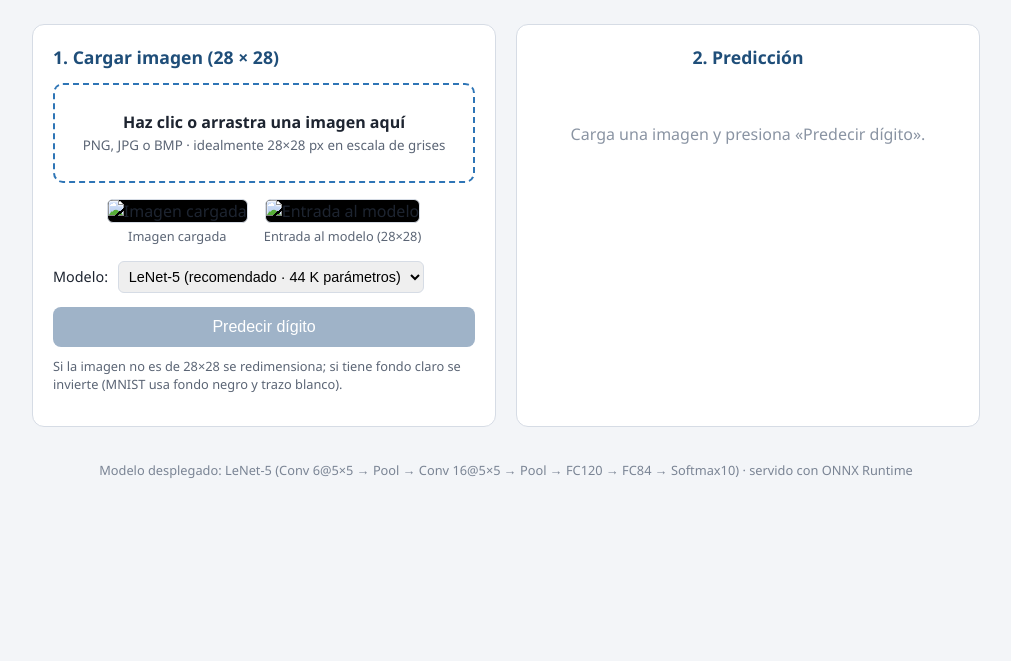
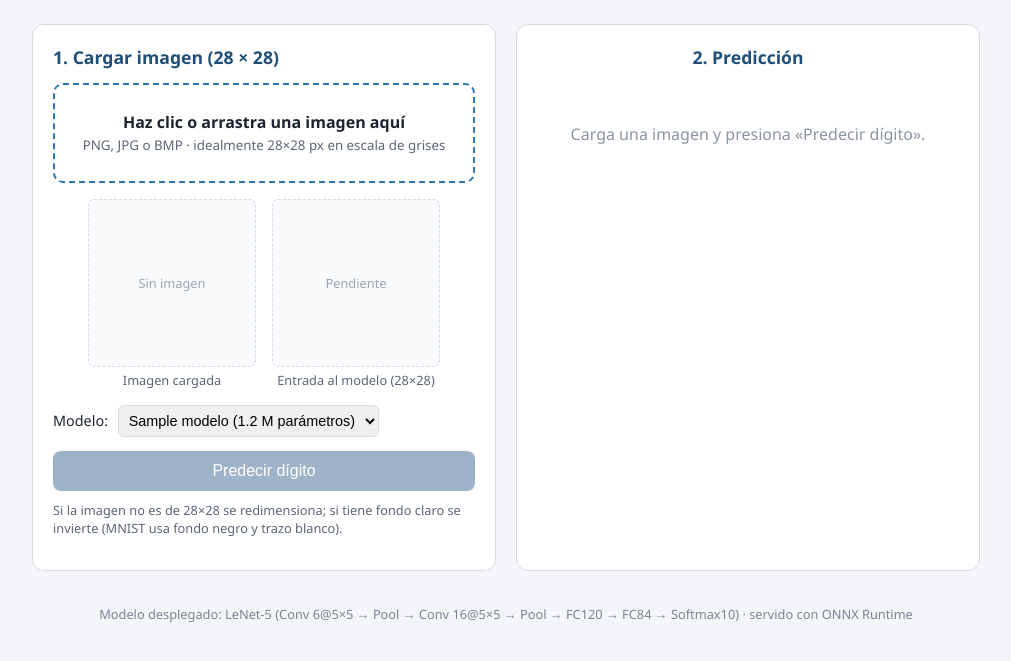
Before and after one commit to Estefy123G/mnist-lenet5, a Flask app: template templates/index.html in a window 1280 px wide. Shown: the part 105-766 px from the top of the page, without its empty margins (134-1145 px from the left). Run offline with Flask 3, Linux system fonts and the light colour scheme; the template is opened without the code that fills it: most values are stand-ins (such as "Sample title", 1, 10 or a date in 2020).

Commit message:
Refactor image display with new marco structure

```diff
--- a/templates/index.html
+++ b/templates/index.html
@@ -21,7 +21,12 @@
   button:disabled { background:#9fb3c8; cursor:not-allowed; }
   .imgs { display:flex; gap:16px; justify-content:center; margin-top: 16px; flex-wrap: wrap; }
   .imgs figure { margin:0; text-align:center; }
-  .imgs img { width: 168px; height:168px; object-fit: contain; image-rendering: pixelated; border:1px solid var(--borde); border-radius:6px; background:#000; }
+  .marco { width:168px; height:168px; border:1px dashed var(--borde); border-radius:6px; background:#f8fafc;
+           display:flex; align-items:center; justify-content:center; color:#9aa4b2; font-size:.8rem; overflow:hidden; }
+  .marco.lleno { border-style:solid; background:#000; }
+  .marco img { width:100%; height:100%; object-fit:contain; image-rendering:pixelated; display:none; }
+  .marco.lleno img { display:block; }
+  .marco.lleno span { display:none; }
   .imgs figcaption { font-size:.8rem; color:#5b6575; margin-top:4px; }
   #resultado { text-align:center; }
   #digito { font-size: 6rem; font-weight: 700; color: var(--azul); line-height: 1; margin: 6px 0; }
@@ -56,13 +61,14 @@
       <input type="file" id="archivo" accept="image/*" hidden>
     </div>
     <div class="imgs">
-      <figure><img id="original" alt="Imagen cargada"><figcaption id="capOriginal">Imagen cargada</figcaption></figure>
-      <figure><img id="procesada" alt="Entrada al modelo"><figcaption>Entrada al modelo (28×28)</figcaption></figure>
+      <figure><div class="marco" id="marcoO"><span>Sin imagen</span><img id="original" alt=""></div><figcaption id="capOriginal">Imagen cargada</figcaption></figure>
+      <figure><div class="marco" id="marcoP"><span>Pendiente</span><img id="procesada" alt=""></div><figcaption>Entrada al modelo (28×28)</figcaption></figure>
     </div>
     <label class="sel">Modelo:
       <select id="modelo">
-        <option value="lenet5" selected>LeNet-5 (recomendado · 44 K parámetros)</option>
-        <option value="cnn_keras">CNN Keras (1.2 M parámetros)</option>
+        {% for clave, nombre in modelos %}
+        <option value="{{ clave }}" {% if clave == por_defecto %}selected{% endif %}>{{ nombre }}{% if clave == 'lenet5' %} (recomendado · 44 K parámetros){% else %} (1.2 M parámetros){% endif %}</option>
+        {% endfor %}
       </select>
     </label>
     <button id="btn" disabled>Predecir dígito</button>
@@ -101,12 +107,14 @@ function cargar(f) {
   const r = new FileReader();
   r.onload = ev => {
     imgO.src = ev.target.result;
+    document.getElementById('marcoO').classList.add('lleno');
     const tmp = new Image();
     tmp.onload = () => document.getElementById('capOriginal').textContent = `Imagen cargada (${tmp.width}×${tmp.height})`;
     tmp.src = ev.target.result;
   };
   r.readAsDataURL(f);
   imgP.removeAttribute('src');
+  document.getElementById('marcoP').classList.remove('lleno');
   btn.disabled = false;
 }
 
@@ -120,6 +128,7 @@ btn.onclick = async () => {
     const d = await res.json();
     if (!res.ok) throw new Error(d.error || 'Error en el servidor');
     imgP.src = d.imagen_28;
+    document.getElementById('marcoP').classList.add('lleno');
     document.getElementById('vacio').hidden = true;
     document.getElementById('salida').hidden = false;
     document.getElementById('digito').textContent = d.digito;
```
